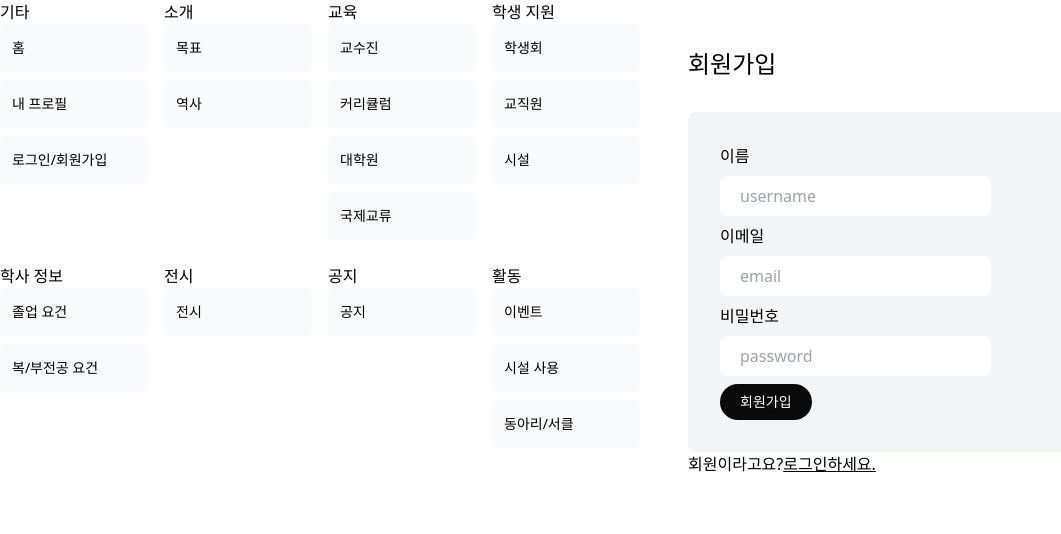
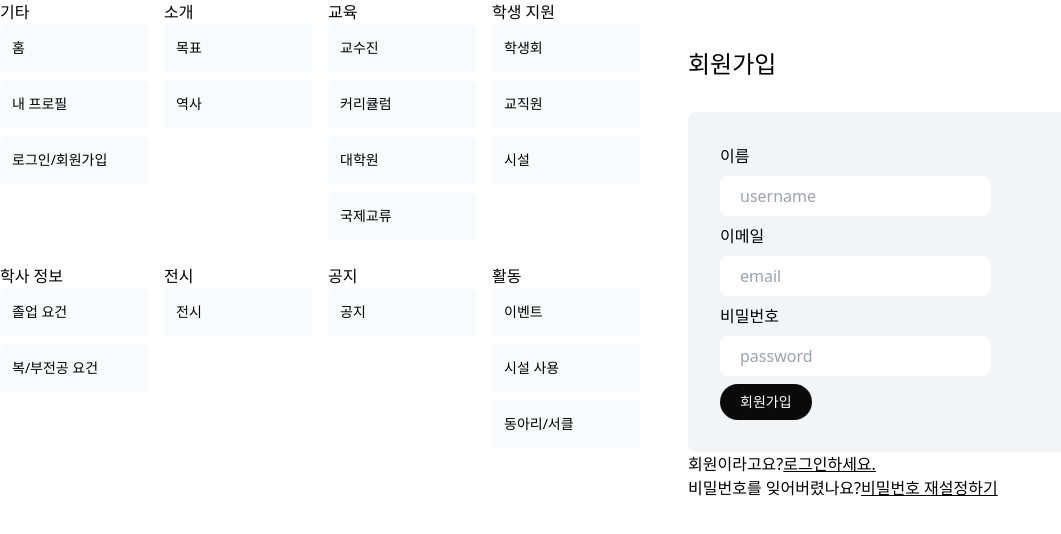
Before and after one commit to solm0/kmuvcd, a Next.js app: page /signup in a window 1280 px wide. Shown: the top 534 px of the page, without its empty margins (0-1061 px from the left). Built offline with nearby package versions, Linux system fonts and the light colour scheme.

Commit message:
비밀번호 재설정 링크

```diff
--- a/app/(auth)/forgot-password/page.tsx
+++ b/app/(auth)/forgot-password/page.tsx
@@ -2,13 +2,13 @@ import { Metadata } from 'next';
 import { ForgotPasswordForm } from '@/app/components/ui/forms/forgot-password-form';
 
 export const metadata: Metadata = {
-    title: '비밀번호 찾기',
+    title: '비밀번호 재설정',
 };
 
 export default async function SignInRoute() {
     return (
       <div>
-        <h1 className='text-2xl pb-8'>비밀번호 찾기</h1>
+        <h1 className='text-2xl pb-8'>비밀번호 재설정</h1>
         <ForgotPasswordForm />
       </div>
     );
--- a/app/(auth)/signin/page.tsx
+++ b/app/(auth)/signin/page.tsx
@@ -13,6 +13,9 @@ export default async function SignInRoute() {
         <p>회원이 아니라고요?
           <a href='/signup' className='underline hover:text-blue-800'>회원가입하세요.</a>
         </p>
+        <p>비밀번호를 잊어버렸나요?
+          <a href='/forgot-password' className='underline hover:text-blue-800'>비밀번호 재설정하기</a>
+        </p>
       </div>
     );
 }
--- a/app/(auth)/signup/page.tsx
+++ b/app/(auth)/signup/page.tsx
@@ -13,6 +13,9 @@ export default async function SignUpRoute() {
         <p>회원이라고요?
           <a href='/signin' className='underline hover:text-blue-800'>로그인하세요.</a>
         </p>
+        <p>비밀번호를 잊어버렸나요?
+          <a href='/forgot-password' className='underline hover:text-blue-800'>비밀번호 재설정하기</a>
+        </p>
       </div>
     );
 }
--- a/app/components/ui/forms/forgot-password-form.tsx
+++ b/app/components/ui/forms/forgot-password-form.tsx
@@ -46,7 +46,7 @@ export function ForgotPasswordForm() {
           />
           <ZodErrors error={formState?.zodErrors?.email} />
 
-          <SubmitButton text="비밀번호 찾기" loadingText="Loading" />
+          <SubmitButton text="비밀번호 재설정 메일 보내기" loadingText="Loading" />
           <StrapiErrors error={formState?.strapiErrors} />
 
         </form>
```
